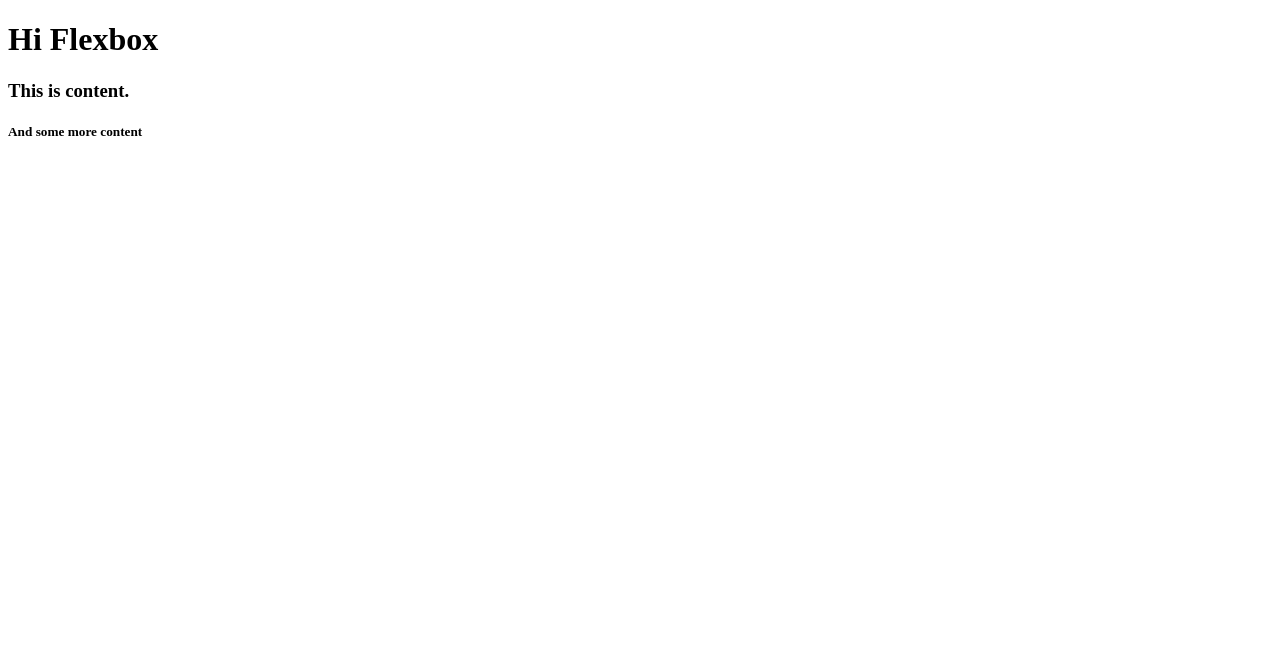
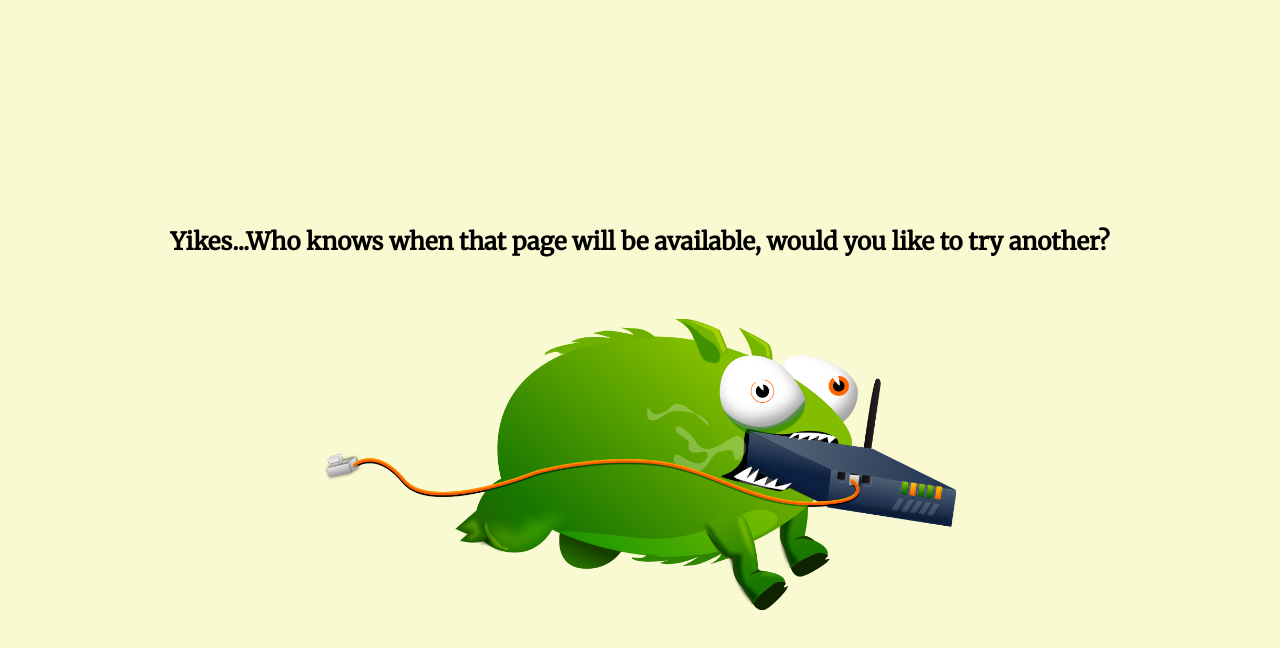
Before and after one commit to tlfinn1618/flexbox-course, a website: page index.html in a window 1280 px wide. Drawn offline with Linux system fonts and the light colour scheme.

Commit message:
Align Content Vertically and Horizontally with Flexbox

```diff
--- a/index.html
+++ b/index.html
@@ -4,11 +4,48 @@
     <meta charset="UTF-8">
     <meta http-equiv="X-UA-Compatible" content="IE=edge">
     <meta name="viewport" content="width=device-width, initial-scale=1.0">
-    <title>Document</title>
+    <title>Error Page</title>
+
+    <!-- Google Fonts -->
+    <link rel="preconnect" href="https://fonts.googleapis.com">
+    <link rel="preconnect" href="https://fonts.gstatic.com" crossorigin>
+    <link href="https://fonts.googleapis.com/css2?family=Merriweather&display=swap" rel="stylesheet">
+
+    <style>
+
+        body {
+            background-color: lightgoldenrodyellow;
+            font-family: 'Merriweather', serif;
+        }
+
+        .error_wrapper {
+            display: flex;
+            justify-content: center;
+            align-items: center;
+            height: 100vh;
+            flex-direction: column;
+        }
+
+        .error_wrapper > .error_heading {
+            margin-bottom: 42px;
+        }
+
+        img {
+            width: 50%;
+        }
+
+    </style>
+
 </head>
 <body>
-    <h1>Hi Flexbox</h1>
-    <h3>This is content.</h3>
-    <h5>And some more content</h5>
+
+    <div class="error_wrapper">
+        <div class="error_heading">
+            <h2>Yikes...Who knows when that page will be available, would you like to try another? </h2>
+        </div>
+
+        <img src="images/tbot.png" alt="">
+    </div>
+
 </body>
 </html>
```
Also changed, not shown: images/tbot.png (added).
